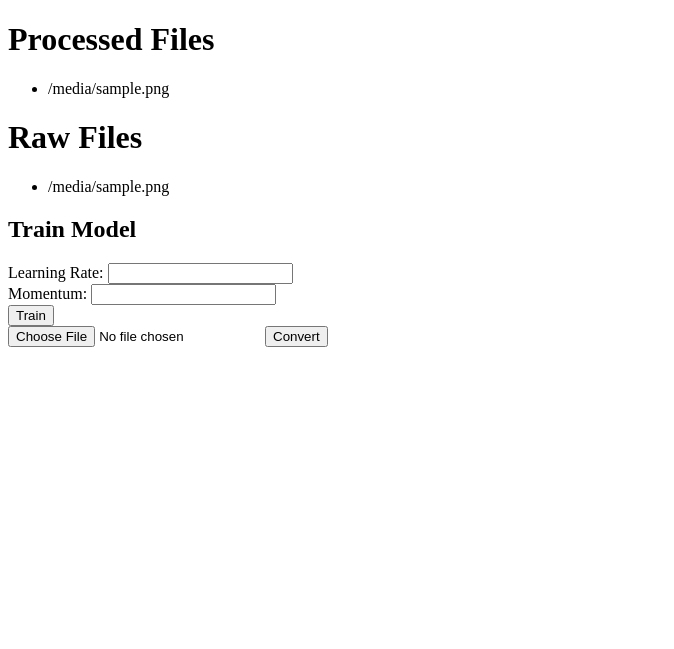
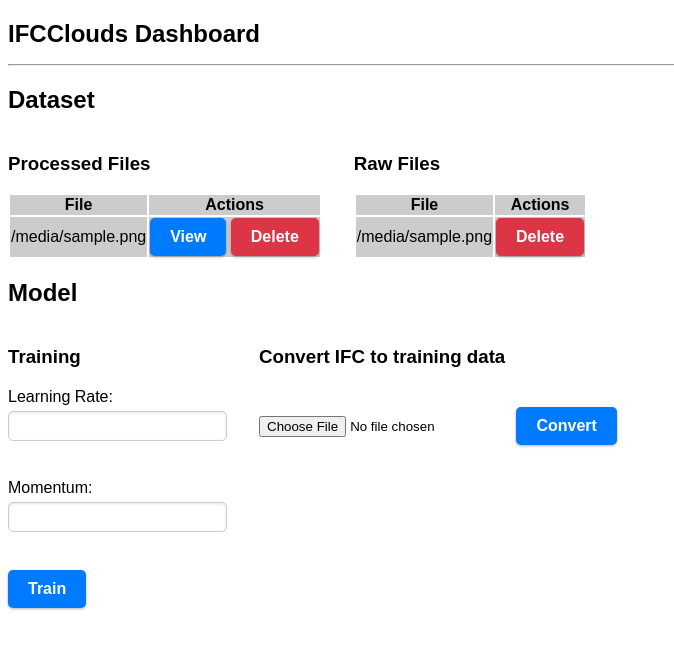
Before and after one commit to D4ve-R/ifcclouds, a Flask app: template ifcclouds/server/templates/index.html in a window 1280 px wide. Shown: the top 649 px of the page, without its empty margins (0-674 px from the left). Run offline with Flask 3, Linux system fonts and the light colour scheme; the template is opened without the code that fills it: most values are stand-ins (such as "Sample title", 1, 10 or a date in 2020).

Commit message:
dashboard

```diff
--- a/ifcclouds/server/app.py
+++ b/ifcclouds/server/app.py
@@ -1,7 +1,7 @@
 import os
 import torch
 import torch.nn as nn
-from flask import Flask, url_for, request, jsonify, redirect, send_from_directory, render_template
+from flask import Flask, url_for, request, jsonify, redirect, render_template, send_file
 from werkzeug.utils import secure_filename
 from dotenv import load_dotenv, find_dotenv
 
@@ -30,12 +30,10 @@ def index():
     raw_dir = os.path.join(data_dir, 'raw')
     processed_files = [f for f in os.listdir(processed_dir) if os.path.isfile(os.path.join(processed_dir, f)) and f.endswith('.ply')]
     raw_files = [f for f in os.listdir(raw_dir) if os.path.isfile(os.path.join(raw_dir, f)) and f.endswith('.ifc')]
-    # Render template with file list and form
     return render_template('index.html', processed_files=processed_files, raw_files=raw_files)
 
 @app.route('/train', methods=['POST'])
 def train():
-    # Get learning rate and momentum from form
     learning_rate = request.form['learning_rate']
     momentum = request.form['momentum']
 
@@ -61,6 +59,9 @@ def process():
 def viz():
     return render_template('viz.html')
 
+@app.route('/file/<filename>')
+def file(filename):
+    return send_file(os.path.abspath(os.path.join(os.path.dirname(__file__), '..', '..', 'data', 'processed', filename)))
 
 
 if __name__ == "__main__":
--- a/ifcclouds/server/templates/index.html
+++ b/ifcclouds/server/templates/index.html
@@ -1,22 +1,121 @@
 <!doctype html>
 <html>
   <head>
-    <title>File List</title>
+    <title>IFCClouds</title>
+    <style>
+      body {
+        font-family: sans-serif;
+      }
+      h1 {
+        font-size: 24px;
+        margin-top: 20px;
+      }
+      table {
+        border: #0069d9;
+        border-radius: 10%;
+      }
+      tr {
+        background-color: #ccc;
+        text-align: center;
+        text-justify: center;
+      }
+      label {
+        display: block;
+        margin-top: 20px;
+      }
+      button {
+        padding: 10px 20px;
+        font-size: 16px;
+        font-weight: bold;
+        color: #fff;
+        background-color: #007bff;
+        border: none;
+        border-radius: 5px;
+        box-shadow: 0 1px 3px rgba(0, 0, 0, 0.3);
+        cursor: pointer;
+      }
+      input[type="text"] {
+        display: block;
+        margin-top: 5px;
+        padding: 5px;
+        font-size: 16px;
+        border: 1px solid #ccc;
+        border-radius: 5px;
+        box-shadow: inset 0 1px 3px rgba(0, 0, 0, 0.1);
+      }
+      input[type="submit"] {
+        margin-top: 20px;
+        padding: 10px 20px;
+        font-size: 16px;
+        font-weight: bold;
+        color: #fff;
+        background-color: #007bff;
+        border: none;
+        border-radius: 5px;
+        box-shadow: 0 1px 3px rgba(0, 0, 0, 0.3);
+        cursor: pointer;
+      }
+      input[type="submit"]:hover {
+        background-color: #0069d9;
+      }
+      .btn-danger {
+        background-color: #dc3545;
+      }
+    </style>
   </head>
   <body>
-    <h1>Processed Files</h1>
-    <ul>
+    <h1>IFCClouds Dashboard</h1>
+    <hr>
+    <h2>Dataset</h2>
+    <div style="display: flex;">
+      <div>
+        <h3>Processed Files</h3>
+        <table>
+          <thead>
+            <tr>
+              <th>File</th>
+              <th>Actions</th>
+            </tr>
+          </thead>
+          <tbody>
             {% for file in processed_files %}
-        <li>{{ file }}</li>
+              <tr>
+                <td>{{ file }}</td>
+                <td>
+                  <a href="{{ url_for('viz', filename=file) }}"><button>View</button></a>
+                  <button class="btn-danger">Delete</button>
+                </td>
+              </tr>
             {% endfor %}
-    </ul>
-    <h1>Raw Files</h1>
-    <ul>
+          </tbody>
+        </table>
+      </div>
+      <div style="margin-left: 2rem;">
+        <h3>Raw Files</h3>
+        <table>
+          <thead>
+            <tr>
+              <th>File</th>
+              <th>Actions</th>
+            </tr>
+          </thead>
+          <tbody>
             {% for file in raw_files %}
-        <li>{{ file }}</li>
+              <tr>
+                <td>{{ file }}</td>
+                <td>
+                  <button class="btn-danger">Delete</button>
+                </td>
+              </tr>
             {% endfor %}
-    </ul>
-    <h2>Train Model</h2>
+          </tbody>
+        </table>
+      </div>
+    </div>
+    <h2>Model</h2>
+    <div style="display: flex;">
+      <div>
+        <h3>Training</h3>
         <form action="{{ url_for('train') }}" method="post">
           <label for="learning_rate">Learning Rate:</label>
           <input type="text" name="learning_rate" id="learning_rate">
@@ -26,9 +125,14 @@
           <br>
           <input type="submit" value="Train">
         </form>
+      </div>
+      <div style="margin-left: 2rem;">
+        <h3>Convert IFC to training data</h3>
         <form action="{{ url_for('process') }}" method=post enctype=multipart/form-data>
             <input type=file name=file accept=".ifc">
             <input type=submit value=Convert>
         </form>
+      </div>
+    </div>
   </body>
 </html>
```
Also changed, not shown: ifcclouds/server/static/index.js (+19 -0 lines). Lines whose indentation alone changed are shown as unchanged.
